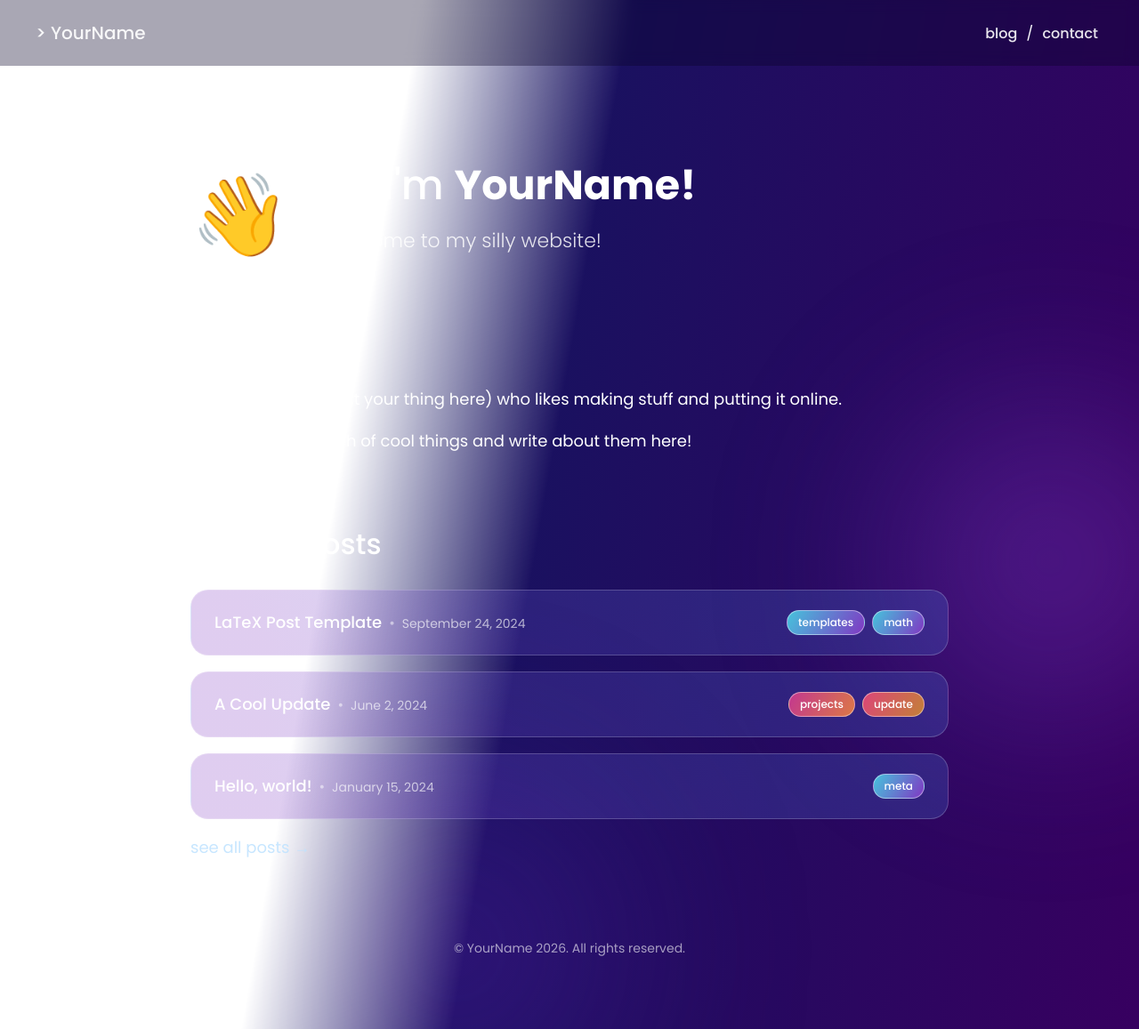
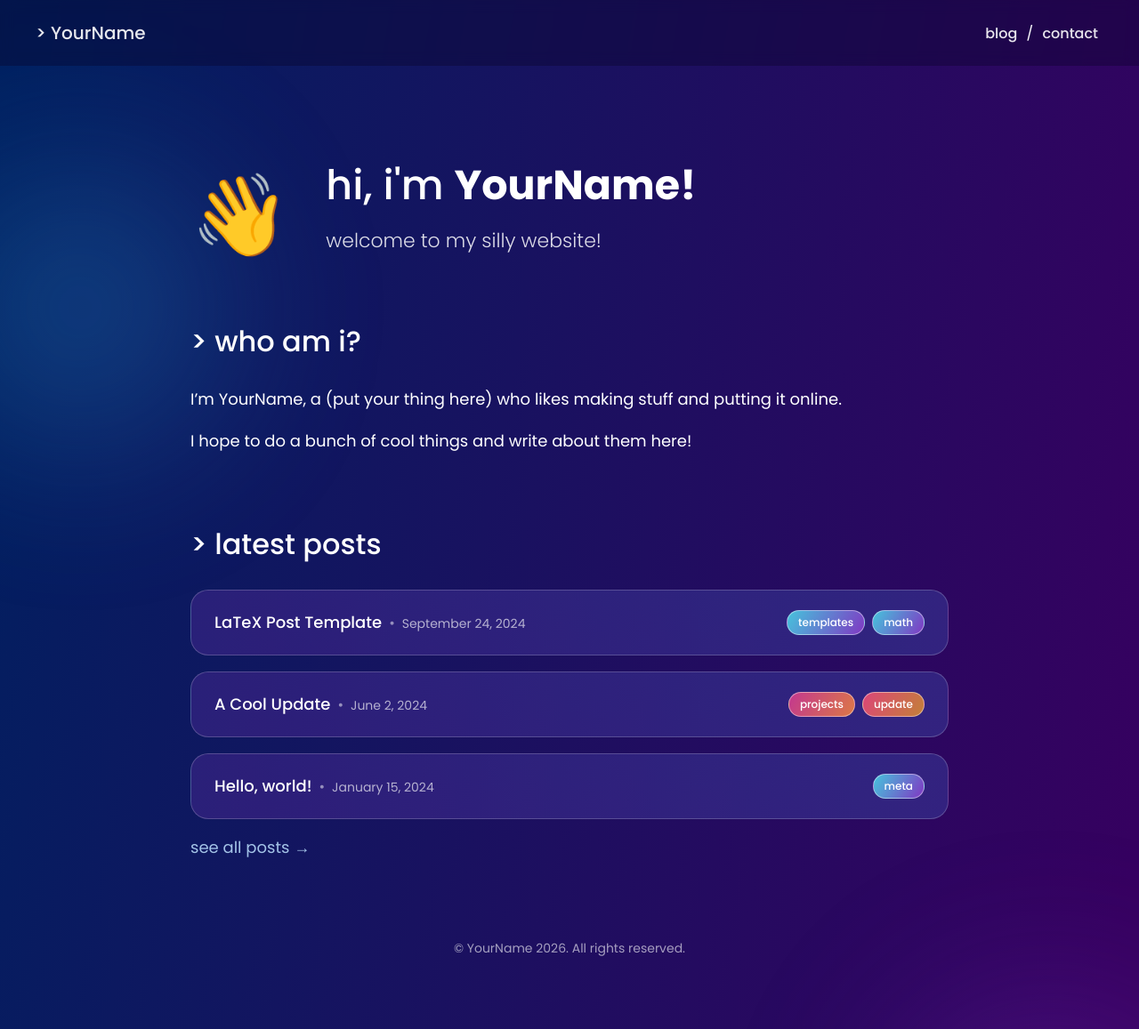
Before and after one commit to DevelopinPop/developinpop.github.io, a Jekyll site: the page built from index.md, in a window 1280 px wide and 1157 px high. Shown: the whole window at 89% size. Built offline with Jekyll 4.4.1, drawn with Linux system fonts in a browser that asks for light colours.

Commit message:
Add files via upload

```diff
--- a/_layouts/default.html
+++ b/_layouts/default.html
@@ -25,7 +25,6 @@
     <div class="glow glow-teal"></div>
     <div class="glow glow-violet"></div>
     <div class="glow glow-indigo"></div>
-    <div class="bg-wedge"></div>
 </div>
 
 {% include navbar.html %}
--- a/assets/css/style.css
+++ b/assets/css/style.css
@@ -13,11 +13,12 @@
     min-height: 100vh;
 }
 
-/* layered background: a diagonal, soft-edged light wedge sitting over three
-   large blurred glow orbs. Pinned to the viewport (position: fixed) so it
-   stays put while the page scrolls past/over it; each glow orb also gets its
-   own slower/faster vertical parallax offset (assets/js/bg-parallax.js) so
-   the layers drift at different rates rather than moving as one flat sheet. */
+/* layered background: three large blurred glow orbs, pinned to the viewport
+   and spaced far apart vertically so they read as rare, occasional sightings
+   as you scroll rather than a cluster all visible at once. Each one also
+   moves upward faster than the actual scroll distance (see the >1 speed
+   multipliers in assets/js/bg-parallax.js), so they drift past independently
+   rather than tracking the page 1:1. */
 .bg-layers {
     position: fixed;
     inset: 0;
@@ -29,36 +30,29 @@
     position: absolute;
     border-radius: 50%;
     filter: blur(90px);
-    opacity: 0.55;
+    opacity: 0.4;
     will-change: transform;
 }
 .glow-teal {
     width: 460px;
     height: 460px;
     left: -140px;
-    top: 12vh;
+    top: 10vh;
     background: radial-gradient(circle, #2f9bd6 0%, rgba(47,155,214,0) 70%);
 }
 .glow-violet {
     width: 520px;
     height: 520px;
     right: -160px;
-    top: 32vh;
+    top: 90vh;
     background: radial-gradient(circle, #8038c3 0%, rgba(128,56,195,0) 70%);
 }
 .glow-indigo {
     width: 560px;
     height: 560px;
     left: 18%;
-    top: 68vh;
+    top: 180vh;
     background: radial-gradient(circle, #4c1d9a 0%, rgba(76,29,154,0) 70%);
-}
-.bg-wedge {
-    position: absolute;
-    inset: 0;
-    background: #fff;
-    -webkit-mask-image: linear-gradient(100deg, #000 0%, #000 32%, transparent 48%);
-    mask-image: linear-gradient(100deg, #000 0%, #000 32%, transparent 48%);
 }
 
 /* everything else sits above the fixed background layer */
--- a/assets/js/bg-parallax.js
+++ b/assets/js/bg-parallax.js
@@ -3,9 +3,10 @@
     if (!glows.length) return;
 
     // one speed per glow, in the same order they appear in the DOM
-    // (teal, violet, indigo) — different values give each layer its own
-    // sense of depth as the page scrolls
-    var speeds = [0.06, 0.12, 0.18];
+    // (teal, violet, indigo). Values are >1 on purpose: each glow moves up
+    // faster than the page actually scrolls, so they drift past rather than
+    // just tracking the scroll position 1:1.
+    var speeds = [1.4, 1.8, 2.2];
 
     function update() {
         var y = window.scrollY;
```
